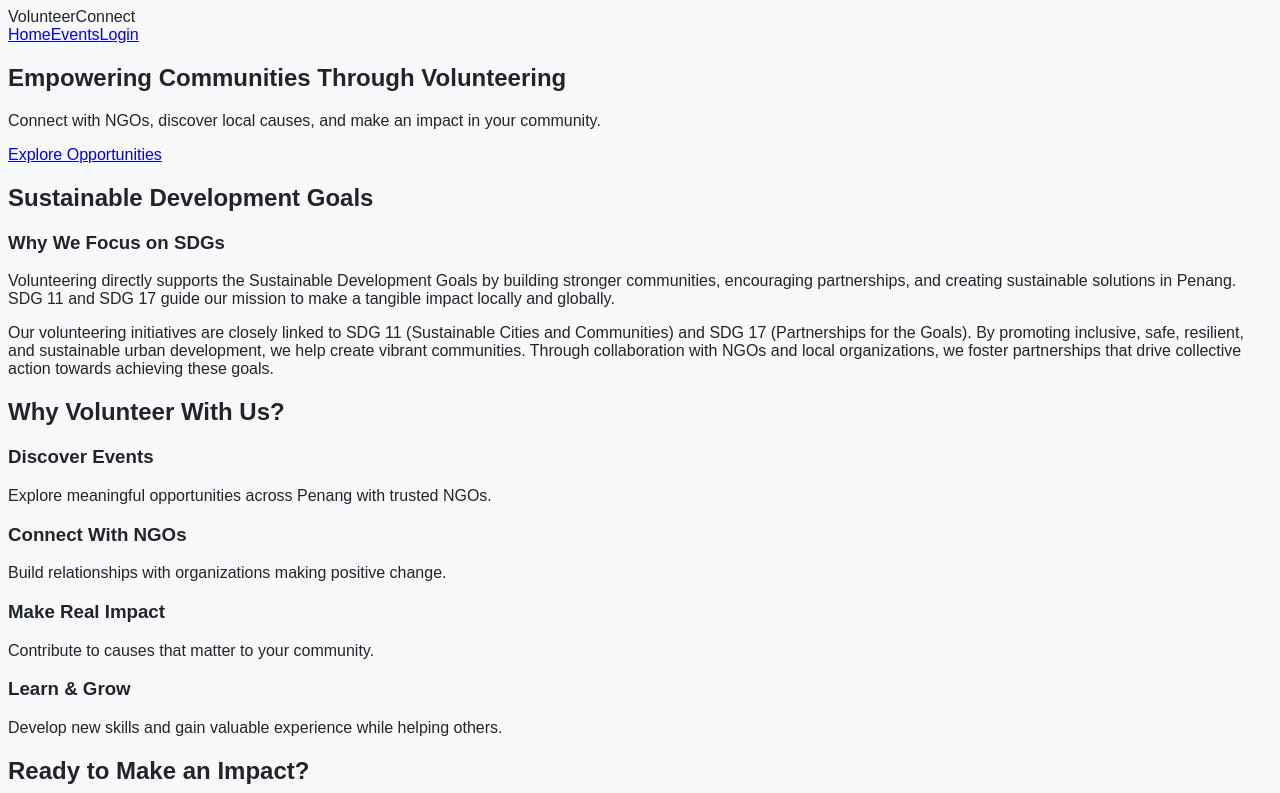
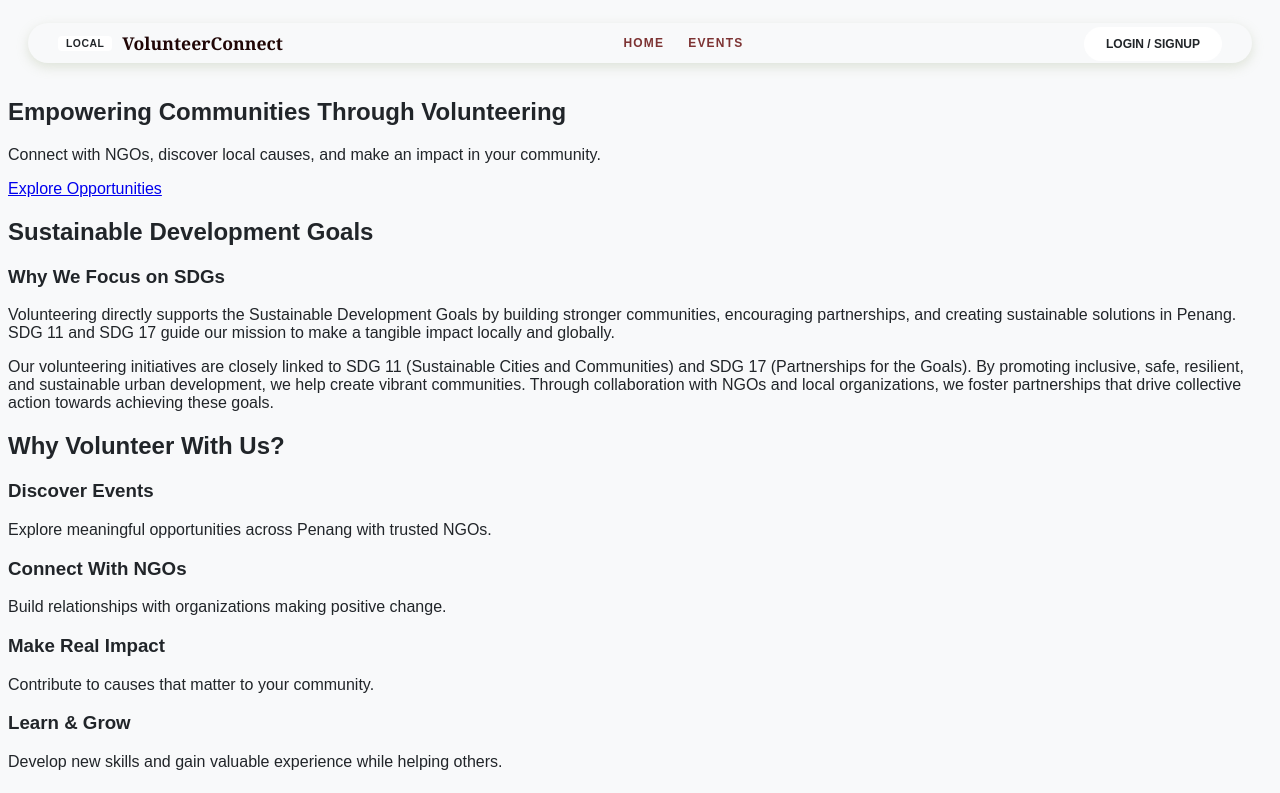
Before and after one commit to syamie66/volunteerconnect, a React (Create React App) app: page / in a window 1280 px wide. Shown: the top 793 px of the page. Built offline with nearby package versions, Linux system fonts and the light colour scheme; no server answers.

Commit message:
Refactor Navbar layout and authentication links
Refactor Navbar component to improve structure and styling.

```diff
--- a/src/components/Navbar.jsx
+++ b/src/components/Navbar.jsx
@@ -1,6 +1,7 @@
 import React from 'react';
 import { Link, useNavigate } from 'react-router-dom';
 import { useAuth } from '../contexts/AuthContext';
+// The CSS is now part of the unified HomeLayout.css or a standalone Navbar.css
 
 export default function Navbar() {
   const { currentUser, profile, logout } = useAuth();
@@ -12,35 +13,46 @@ export default function Navbar() {
   };
 
   return (
-    <nav className="transparent-nav">
-      <div className="logo">VolunteerConnect</div>
+    <div className="home-navbar-wrapper">
+      <nav className="rounded-nav">
+        {/* Left Side: Logo */}
+        <div className="nav-logo-group">
+          <div className="logo-badge">LOCAL</div>
+          <span className="logo-text">VolunteerConnect</span>
+        </div>
+
+        {/* Center: Navigation Links */}
         <div className="nav-links">
-        <Link to="/">Home</Link>
-        <Link to="/events">Events</Link>
-
-        {!currentUser && <Link to="/login">Login</Link>}
+          <Link to="/">HOME</Link>
+          <Link to="/events">EVENTS</Link>
 
           {currentUser && (
             <>
-            {profile?.userType === 'admin' && <Link to="/admin">Admin</Link>}
-
+              {profile?.userType === 'admin' && <Link to="/admin">ADMIN</Link>}
               {profile?.userType === 'NGO' && (
                 <>
-                <Link to="/create-event">Create Event</Link>
-                <Link to="/dashboard/ngo">NGO Dashboard</Link>
+                  <Link to="/create-event">CREATE</Link>
+                  <Link to="/dashboard/ngo">NGO DASHBOARD</Link>
                 </>
               )}
-
               {profile?.userType === 'volunteer' && (
-              <Link to="/dashboard">Dashboard</Link>
+                <Link to="/dashboard">DASHBOARD</Link>
               )}
-
-            <button className="link-like" onClick={handleLogout}>
-              Logout
-            </button>
             </>
           )}
         </div>
+
+        {/* Right Side: Auth Action */}
+        <div className="nav-actions">
+          {!currentUser ? (
+            <Link to="/login" className="work-with-us-btn">LOGIN / SIGNUP</Link>
+          ) : (
+            <button className="work-with-us-btn logout-btn" onClick={handleLogout}>
+              LOGOUT
+            </button>
+          )}
+        </div>
       </nav>
+    </div>
   );
 }
```
Lines whose indentation alone changed are shown as unchanged.
